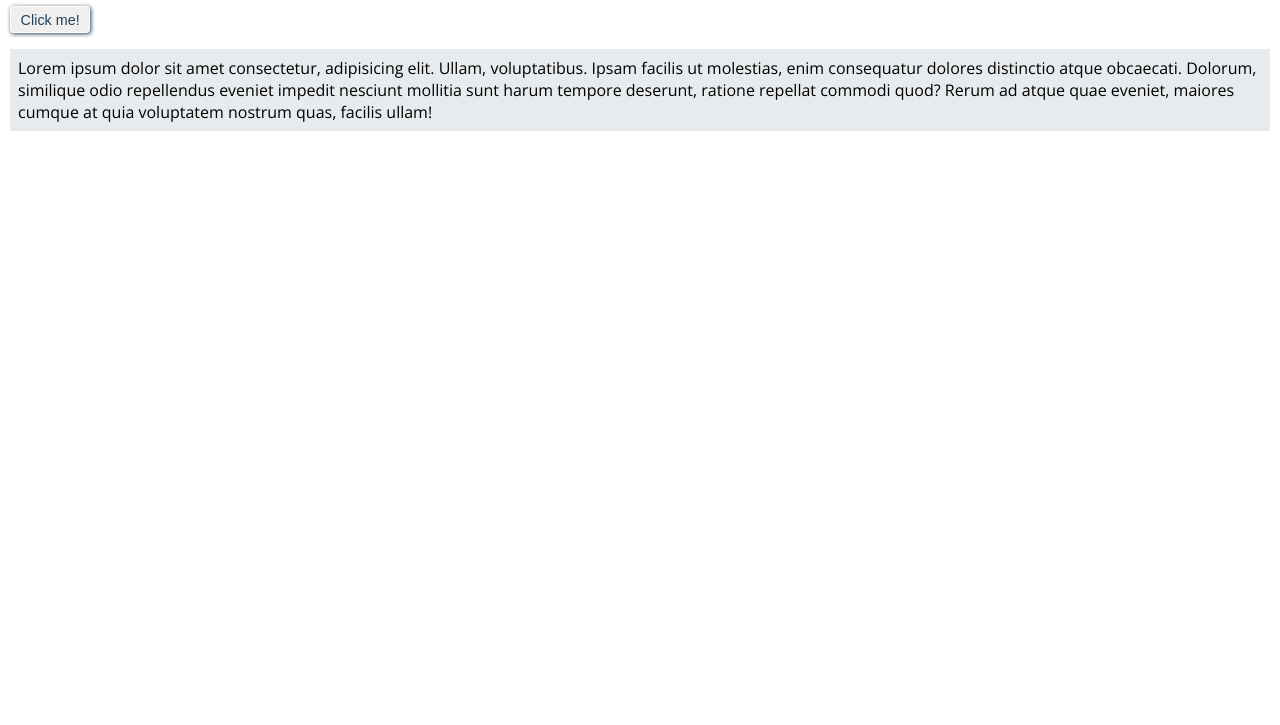
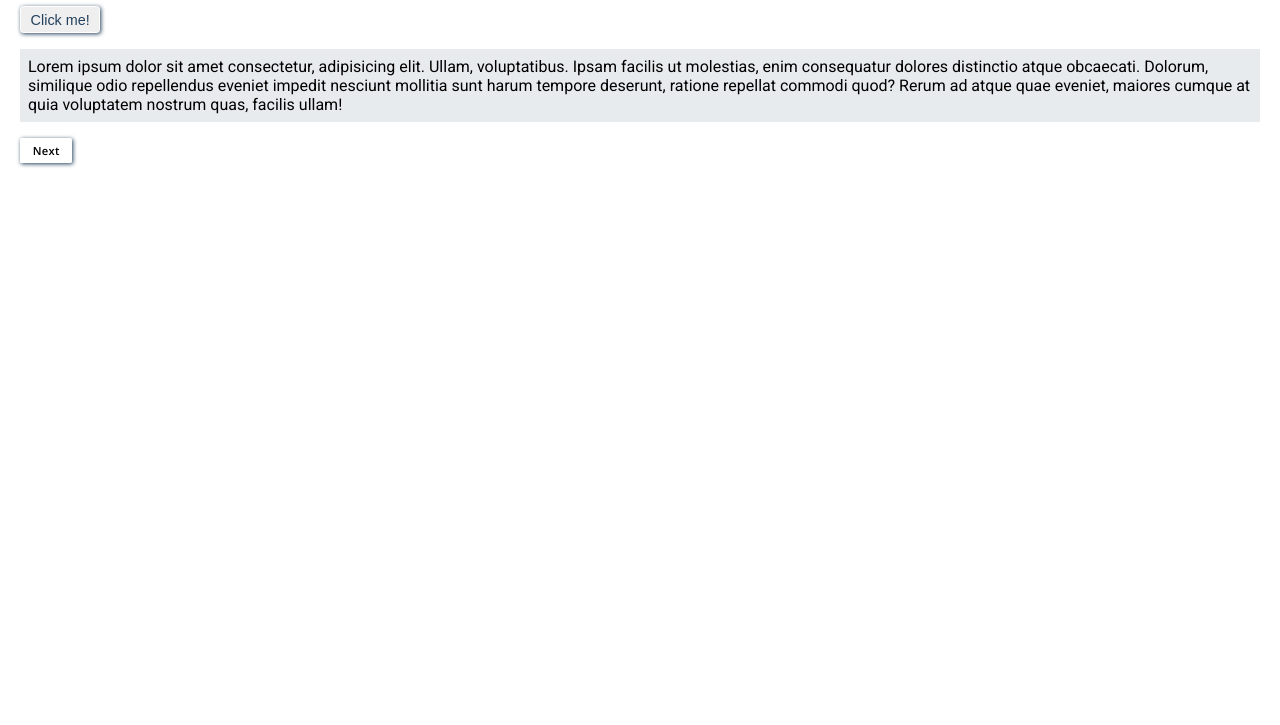
Before and after one commit to Iamagituser/simplex, a plain HTML site: page index.html in a window 1280 px wide. Shown: the part 75-800 px from the top of the page. Drawn offline with nearby package versions, Linux system fonts and the light colour scheme.

Commit message:
Added blue button

```diff
--- a/uniquely.scss
+++ b/Simplex.scss
@@ -1,10 +1,14 @@
 @import url("https://fonts.googleapis.com/css?family=Lato:300,300i,400,900|Noto+Sans:400,700|Open+Sans:300,600|PT+Sans:400,700|Roboto:300,400|Varela+Round&display=swap");
+@import url("https://fonts.googleapis.com/css?family=Montserrat:400,700&display=swap");
+@import url("https://fonts.googleapis.com/css?family=Open+Sans:400,600&display=swap");
 // font-family: 'Lato', sans-serif;
 // font-family: 'Noto Sans', sans-serif;
 // font-family: 'PT Sans', sans-serif;
 // font-family: 'Varela Round', sans-serif;
+// font-family: 'Open Sans', sans-serif;
 // font-family: 'Roboto', sans-serif;
 // font-family: 'Open Sans', sans-serif;
+// font-family: 'Montserrat', sans-serif;
 // ***********************************************
 // Colors
 
@@ -12,8 +16,16 @@ $graytone: #22405c;
 $radius: 0.2rem;
 $hoverColor: #79cbf7;
 $padding: 0.5rem;
+$button-color: #1a73e8;
+$box-shadow: 1px 1px 4px $graytone;
 
 // Fonts
+.mont {
+  font-family: "Montserrat", sans-serif;
+}
+.b {
+  font-weight: 700;
+}
 .lato {
   font-family: "Lato", sans-serif;
 }
@@ -36,13 +48,12 @@ $padding: 0.5rem;
 
 body {
   margin: 0;
-  font-family: "Open Sans", sans-serif;
+  font-family: "Roboto", sans-serif;
 }
 // Typography
 p {
-  font-family: "Open Sans", sans-serif;
+  font-family: "Roboto", sans-serif;
   padding: $padding;
-  font-weight: 500;
 }
 
 // Buttons
@@ -57,19 +68,31 @@ p {
   color: $graytone;
   font-size: 0.9rem;
   box-sizing: border-box;
-  border: solid 0.1rem $graytone;
+  border: none;
 }
 .ubtn:hover {
   background-color: $hoverColor;
   color: white;
-  border: solid 0.1rem $hoverColor;
+  border: none;
+}
+
+.gbtn {
+  background-color: $button-color;
+  color: white;
+  font-weight: 600;
+  font-size: 0.7rem;
+  letter-spacing: 0.25px;
+  font-family: "Open Sans", sans-serif;
+  padding: 0.3rem 0.8rem;
+  border-radius: 0.1rem;
+  border: none;
+  box-shadow: $box-shadow;
 }
 
 // Layout
 
 .container {
-  margin-left: 10px;
-  margin-right: 10px;
+  margin: 20px;
 }
 
 // Colors
@@ -77,7 +100,6 @@ p {
 .bwhite {
   border: solid 0.1rem white;
   color: $graytone;
-  border: solid 0.1rem white;
   box-shadow: 1px 1px 4px $graytone;
 }
 
@@ -91,7 +113,7 @@ p {
   color: white;
   border: solid 0.1rem #f5b4a9;
 }
-.box-shadow {
+.b-shadow {
   box-shadow: 1px 1px 4px $graytone;
 }
 
@@ -104,3 +126,7 @@ p {
 .bgcool {
   background-color: #e8ebed;
 }
+.bgwhite {
+  color: inherit;
+  background-color: #fff;
+}
--- a/index.html
+++ b/index.html
@@ -4,7 +4,7 @@
     <meta charset="UTF-8" />
     <meta name="viewport" content="width=device-width, initial-scale=1.0" />
     <meta http-equiv="X-UA-Compatible" content="ie=edge" />
-    <link rel="stylesheet" href="./uniquely.css" />
+    <link rel="stylesheet" href="./Simplex.css" />
     <title>Document</title>
   </head>
   <body>
@@ -19,6 +19,7 @@
         commodi quod? Rerum ad atque quae eveniet, maiores cumque at quia
         voluptatem nostrum quas, facilis ullam!
       </p>
+      <button class="gbtn bgwhite">Next</button>
     </div>
   </body>
 </html>
```
Also changed, not shown: grid.html (added, +25 -0 lines), Simplex.css, 3 other files.
